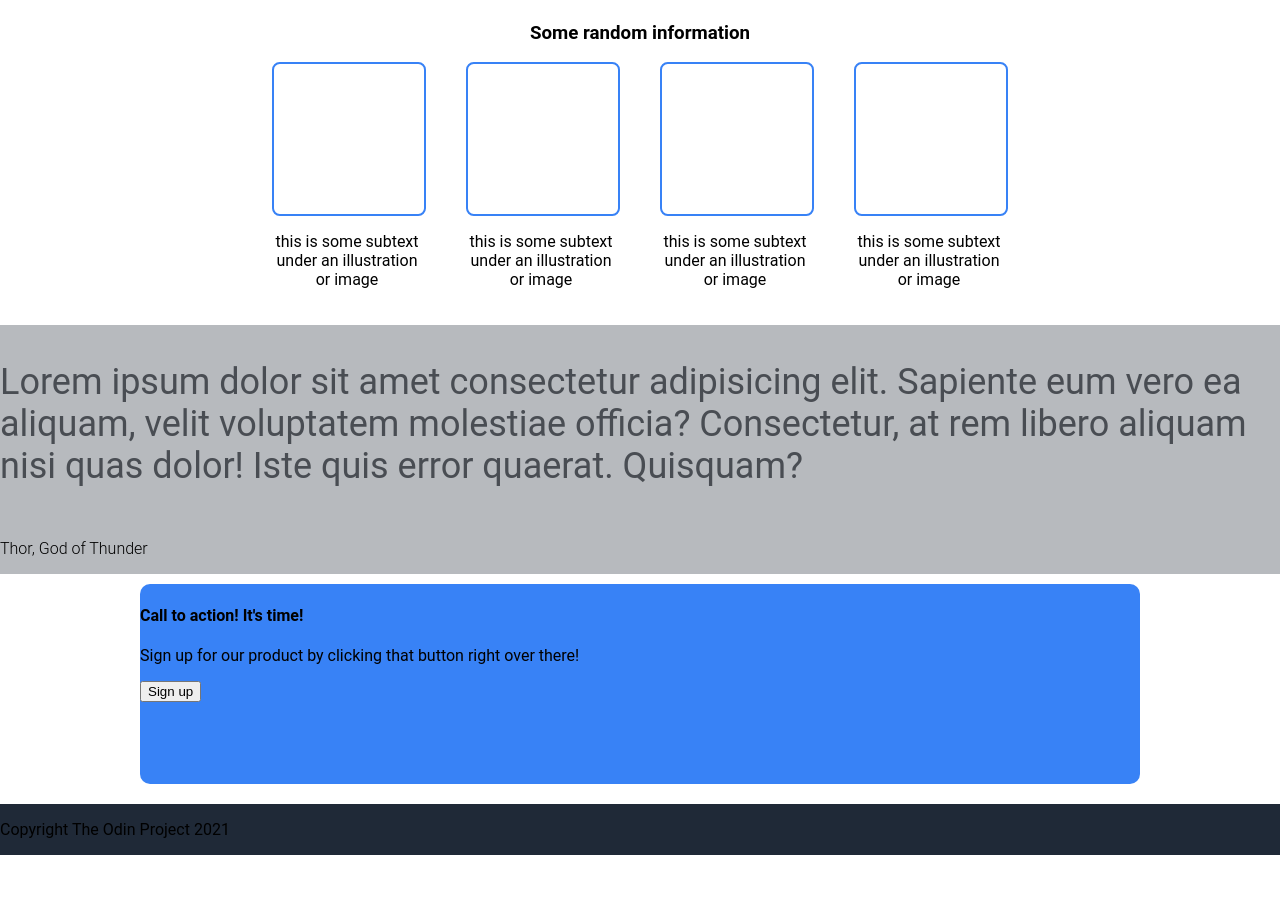
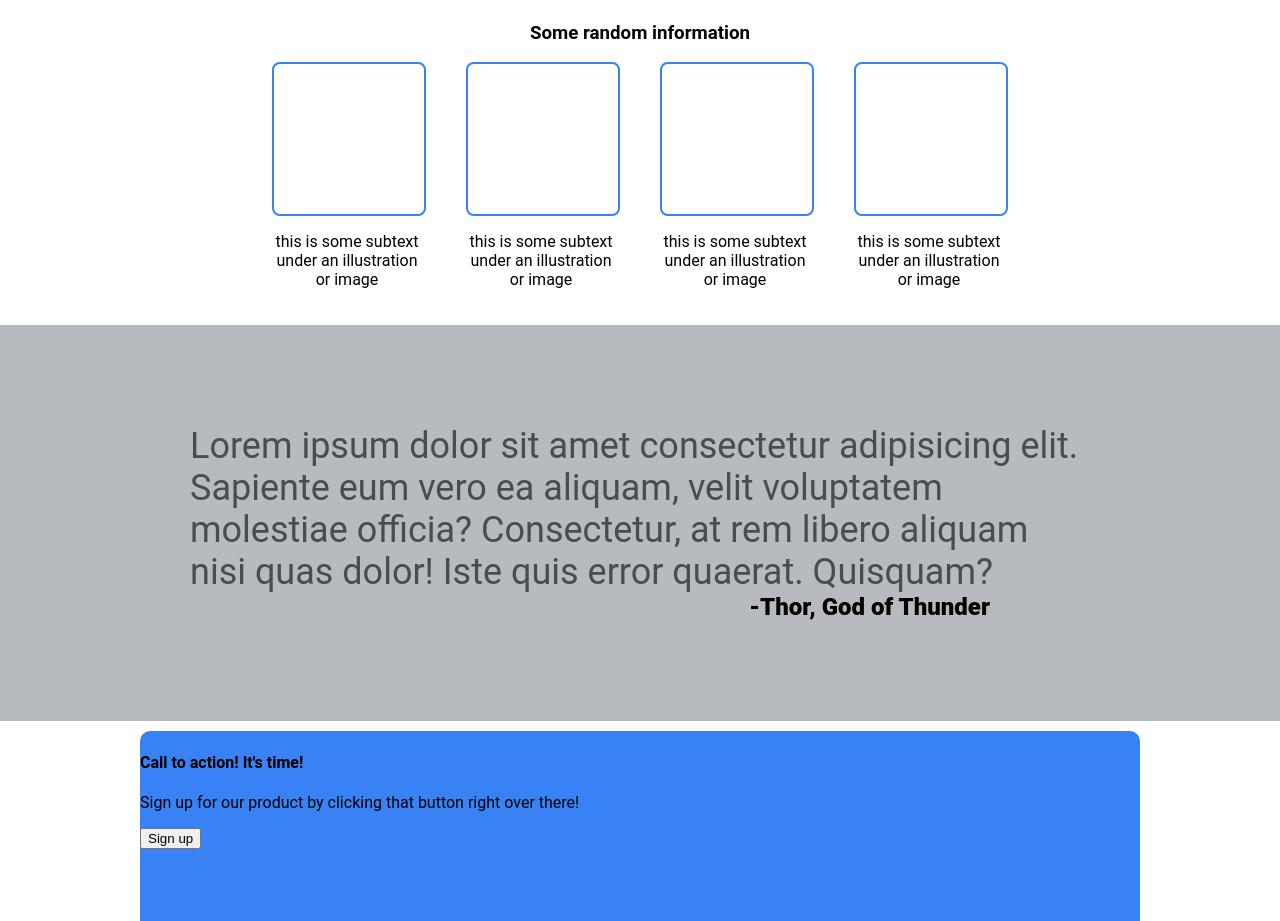
Before and after one commit to Deniek69/dogs-page, a plain HTML site: page index.html in a window 1280 px wide. Shown: the part 410-1331 px from the top of the page. Before the commit the page ends 1265 px from the top, so only its background shows below. Drawn offline with Linux system fonts and the light colour scheme.

Commit message:
Add positioning for quote content

```diff
--- a/index.html
+++ b/index.html
@@ -52,8 +52,10 @@
     </div>
 
     <div class="box-two">
-        <p id="sentence">Lorem ipsum dolor sit amet consectetur adipisicing elit. Sapiente eum vero ea aliquam, velit voluptatem molestiae officia? Consectetur, at rem libero aliquam nisi quas dolor! Iste quis error quaerat. Quisquam?</p>
-        <p id="author">Thor, God of Thunder</p>
+        <div>
+            <p id="sentence">Lorem ipsum dolor sit amet consectetur adipisicing elit. Sapiente eum vero ea aliquam, velit voluptatem molestiae officia? Consectetur, at rem libero aliquam nisi quas dolor! Iste quis error quaerat. Quisquam?</p>
+            <p id="author">-Thor, God of Thunder</p>
+        </div>
     </div>
 
     <div class="box-three">
--- a/style.css
+++ b/style.css
@@ -96,10 +96,30 @@ a {
 .box-two {
     background-color: #b7babe;
     display: flex;
-    min-height: 50px;
     flex-direction: column;
+    justify-content: center;
+    align-items: center;
+    text-align: center;
+    padding: 100px 0px;
 }
-
+.box-two > div {
+    width: 900px;
+    margin: 0;
+}
+#author {
+    font-size: 24px;
+    text-align: right;
+    padding-right: 100px;
+    font-weight: 900;
+    margin: 0;
+    color: black;
+}
+#sentence {
+    font-size: 36px;
+    text-align: left;
+    margin: 0;
+    color: #494d53;
+}
 .contener {
     display: flex;
     flex-direction: column;
@@ -113,14 +133,7 @@ a {
     border: 2px solid #3882f6;
 }
 
-#author {
-    font-weight: 300;
-    color: black;
-}
-#sentence {
-    font-size: 36px;
-    color: #494d53;
-}
+
 
 .cta {
     background-color: #3882f6;
```
